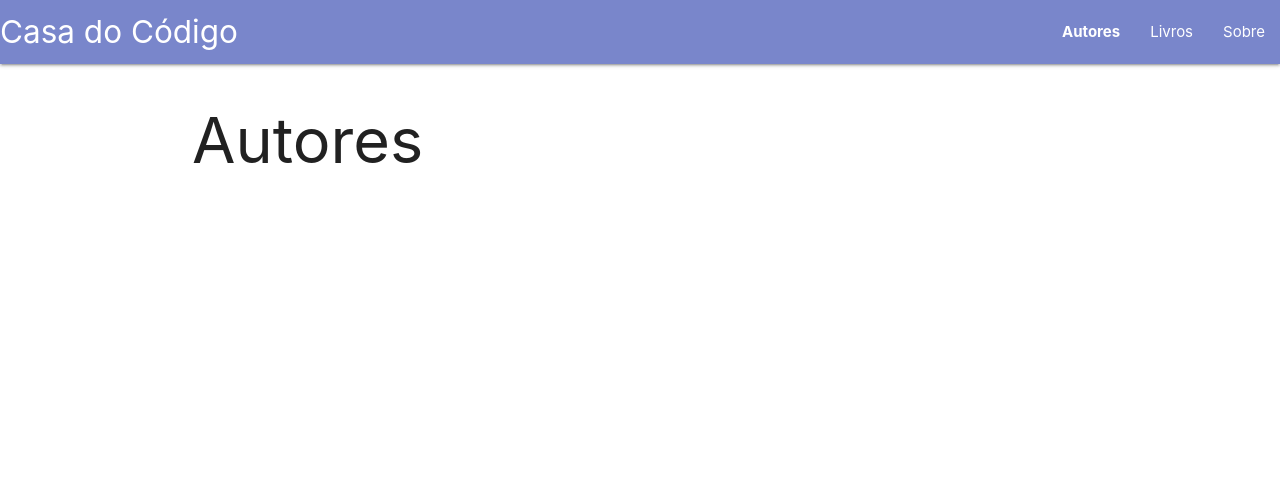
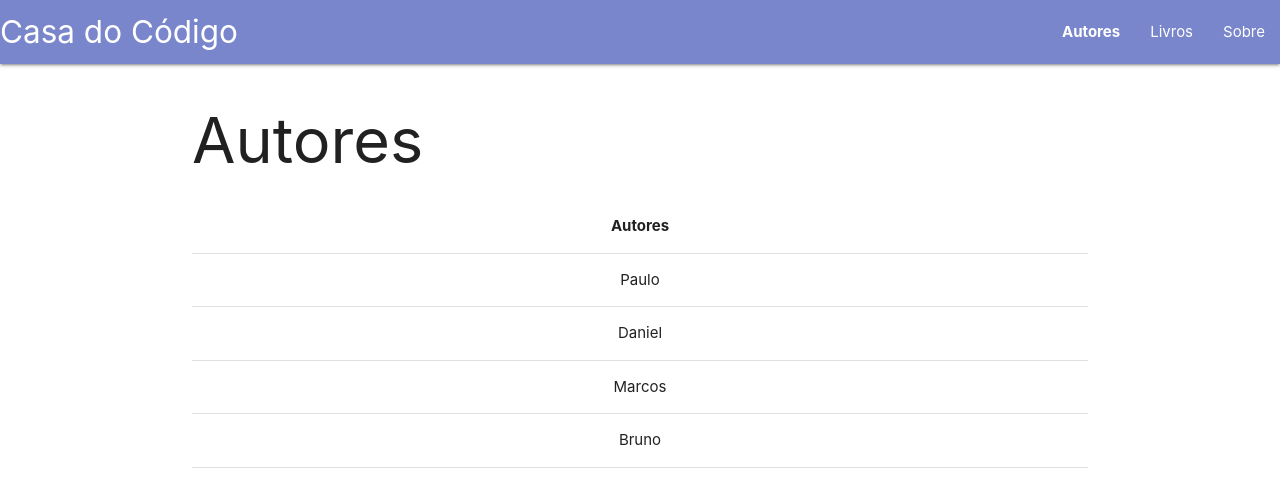
Before and after one commit to danilotecoliveira/react-course, a React (Create React App) app: page /autores in a window 1280 px wide. Shown: the top 484 px of the page. Built offline with nearby package versions, Linux system fonts and the light colour scheme.

Commit message:
Implementando a listagem de autores

```diff
--- a/src/Autores.js
+++ b/src/Autores.js
@@ -1,16 +1,37 @@
-import React, { Fragment } from 'react';
+import React, { Fragment, Component } from 'react';
 import Header from './Header';
+import TabelaAutores from './TabelaAutores';
 
-const Autores = () =>{
+class Autores extends Component {
 
+    state = {
+        autores: [
+          {
+            nome: 'Paulo'
+          },
+          {
+            nome: 'Daniel'
+          },
+          {
+            nome: 'Marcos'
+          },
+          {
+            nome: 'Bruno'
+          }
+        ],
+      };
+
+    render() {
         return (
             <Fragment>
                 <Header />
                 <div className="container mb-10">
                     <h1>Autores</h1>
+                    <TabelaAutores autores = { this.state.autores } />
                 </div>
             </Fragment>
         );
     }
+}
 
 export default Autores;
--- /dev/null
+++ b/src/TabelaAutores.js
@@ -0,0 +1,45 @@
+import React, { Component } from 'react';
+
+const TabelaAutoresHead = () => {
+    return(
+        <thead>
+            <tr>
+                <th>Autores</th>
+            </tr>
+        </thead>
+    );
+}
+
+const TabelaAutoresBody = (props) => {
+
+    const linhas = props.autores.map((linha, index) => {
+        return(
+            <tr key={index}>
+                <td>{linha.nome}</td>
+            </tr>
+        );
+    });
+
+    return (
+        <tbody>
+            {linhas}
+        </tbody>
+    );
+}
+
+class TabelaAutores extends Component {
+
+    render() {
+
+        const { autores } = this.props;
+
+        return (
+            <table className="centered highlight">
+                <TabelaAutoresHead />
+                <TabelaAutoresBody autores = { autores } />
+            </table>
+        );
+    }
+}
+
+export default TabelaAutores;
```
Lines whose indentation alone changed are shown as unchanged.
